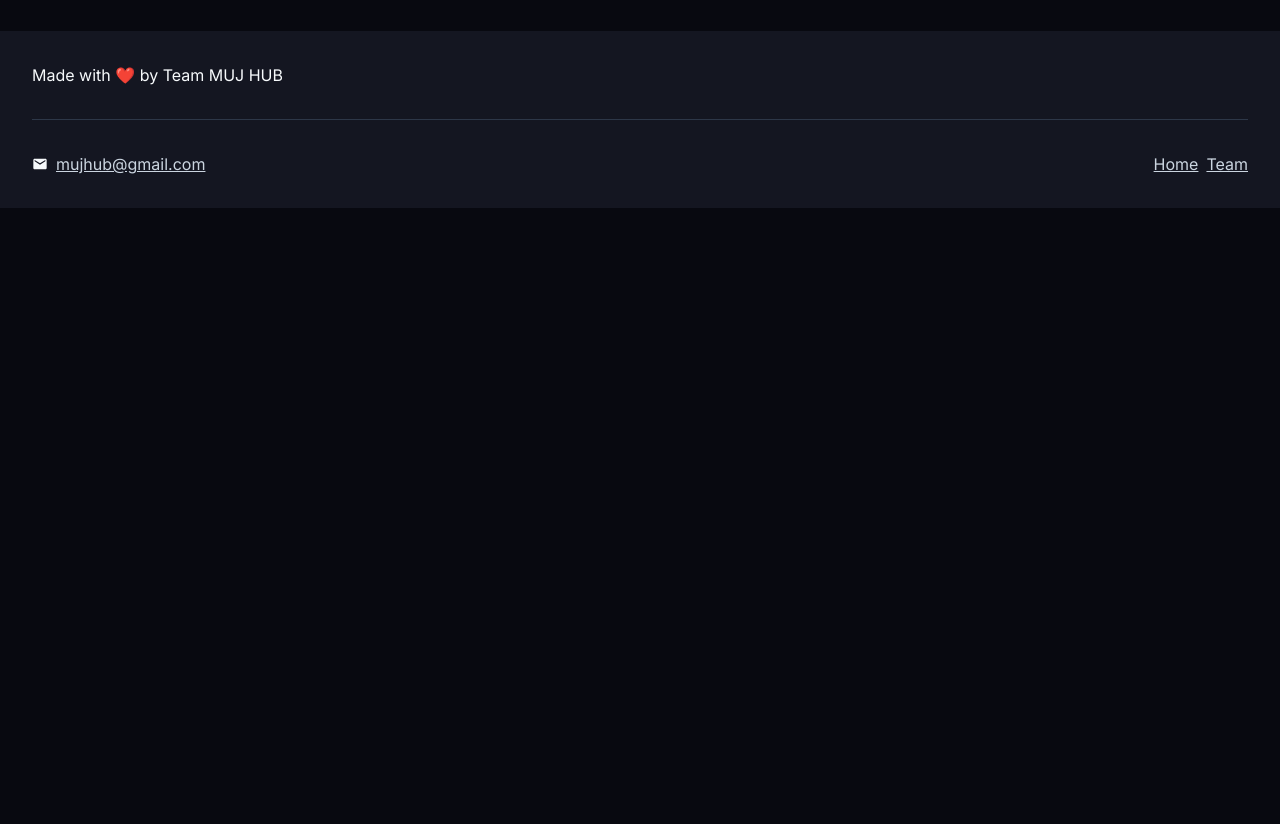
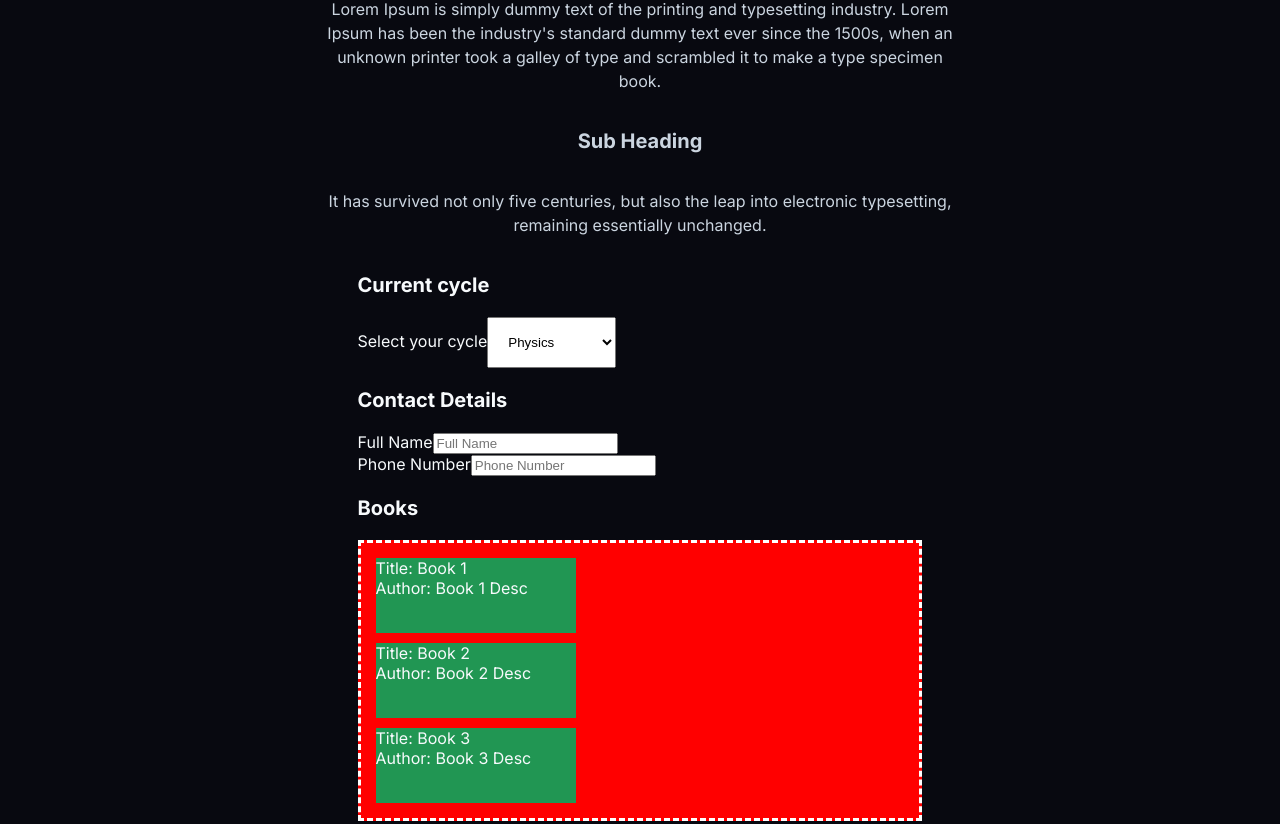
Before and after one commit to mujhub/website, a React (Create React App) app: page /books in a window 1280 px wide. Shown: the part 252-1076 px from the top of the page. Before the commit the page ends 800 px from the top, so only its background shows below. Built offline with nearby package versions, Linux system fonts and the light colour scheme; no server answers.

Commit message:
added books route, basic components, pricing logic

```diff
--- a/src/App.jsx
+++ b/src/App.jsx
@@ -9,6 +9,7 @@ import { Footer } from "./components/layout/Footer/Footer";
 // Pages
 import Home from "./pages/Home";
 import Team from "./pages/Team";
+import GetBooks from "./pages/GetBooks";
 
 import { AuthProvider } from "./contexts/Auth";
 
@@ -28,16 +29,17 @@ const App = () => {
 		<AuthProvider>
 			<ThemeProvider theme={userChoiceTheme}>
 				<GlobalStyle />
-        <div className="App">
+				<div className='App'>
 					<Router>
 						<Navbar toggleTheme={setUserChoiceTheme} />
 						<AnalyticSupplier />
 						<Switch>
-              <Route exact path="/" component={Home} />
-              <Route exact path="/team" component={Team} />
-              <Route path="/mess">
+							<Route exact path='/' component={Home} />
+							<Route exact path='/team' component={Team} />
+							<Route path='/mess'>
 								<MessRoutes />
 							</Route>
+							<Route exact path='/books' component={GetBooks} />
 							<Route component={NotFound} />
 						</Switch>
 						<Footer />
--- /dev/null
+++ b/src/components/GetBooks/BooksSelector.jsx
@@ -0,0 +1,65 @@
+import React from "react";
+
+import { H6 } from "../../styles/Shared/StyledTypes";
+
+import { COLOURS, GRAY } from "../../constants/colours/colours";
+
+const BooksSelector = ({ booksData, handleBookSelect, isPackSelected, additionalBooks, handleAdditionalBooksChange }) => {
+	return (
+		<div>
+			<H6>Books</H6>
+			<div style={{ padding: 10, borderColor: "white", borderWidth: 3, borderStyle: "dashed", backgroundColor: isPackSelected ? "red" : null }}>
+				{booksData.map(
+					(data, i) =>
+						data.isPack && (
+							<div
+								key={data.id}
+								style={{ height: 75, width: 200, backgroundColor: data.selected ? COLOURS.GREEN1 : GRAY[500], margin: 5 }}
+								onClick={() => {
+									handleBookSelect(i);
+								}}>
+								Title: {data.name}
+								<br />
+								Author: {data.description}
+								<br />
+								{!isPackSelected && `Price: ${data.price}`}
+								<br />
+							</div>
+						)
+				)}
+			</div>
+			{booksData.map(
+				(data, i) =>
+					!data.isPack && (
+						<div
+							key={data.id}
+							style={{ height: 75, width: 200, backgroundColor: data.selected ? COLOURS.GREEN1 : GRAY[500], margin: 5 }}
+							onClick={() => {
+								handleBookSelect(i);
+							}}>
+							Title: {data.name}
+							<br />
+							Author: {data.description}
+							<br />
+							Price: {data.price}
+							<br />
+						</div>
+					)
+			)}
+			<br />
+			<label>Additional Books (subject to availability)</label>
+			<br />
+			<textarea
+				rows={5}
+				cols={10}
+				name='menu'
+				placeholder='Ex: Engineering Mathematics - Rammanna'
+				value={additionalBooks}
+				onChange={handleAdditionalBooksChange}
+			/>
+			<br />
+		</div>
+	);
+};
+
+export default BooksSelector;
--- /dev/null
+++ b/src/components/GetBooks/Header.jsx
@@ -0,0 +1,19 @@
+import React from "react";
+import { Subheading } from "../../styles/components/HomeStyles";
+import { Type, H4, H6 } from "../../styles/Shared/StyledTypes";
+
+const Header = () => {
+	return (
+		<Subheading>
+			<H4>Heading</H4>
+			<Type>
+				Lorem Ipsum is simply dummy text of the printing and typesetting industry. Lorem Ipsum has been the industry's standard dummy text ever since
+				the 1500s, when an unknown printer took a galley of type and scrambled it to make a type specimen book.
+			</Type>
+			<H6>Sub Heading</H6>
+			<Type>It has survived not only five centuries, but also the leap into electronic typesetting, remaining essentially unchanged.</Type>
+		</Subheading>
+	);
+};
+
+export default Header;
--- /dev/null
+++ b/src/components/GetBooks/StationarySelector.jsx
@@ -0,0 +1,34 @@
+import React from "react";
+import { Type, H4, H6 } from "../../styles/Shared/StyledTypes";
+import { COLOURS, GRAY } from "../../constants/colours/colours";
+
+const StationarySelector = ({ stationaryData, handleStationarySelect }) => {
+	return (
+		<div>
+			<H6>Stationary</H6>
+			<label>Lorem Ipsum is simply dummy text of the printing and typesetting industry.</label>
+			<br />
+			{stationaryData.map((item, i) => (
+				<div
+					key={item.id}
+					style={{ height: 100, width: 200, backgroundColor: item.selected ? COLOURS.GREEN1 : GRAY[500], margin: 5 }}
+					onClick={(e) => {
+						handleStationarySelect(i);
+					}}>
+					{item.name}
+					<br />x {item.quantity}
+					{typeof item.price === "object" ? (
+						<>
+							<div style={{ textDecoration: "line-through", marginRight: 10 }}>Rs.{item.price[0]}</div>
+							<div>Rs.{item.price[1]}</div>
+						</>
+					) : (
+						<div>Rs.{item.price}</div>
+					)}
+				</div>
+			))}
+		</div>
+	);
+};
+
+export default StationarySelector;
--- /dev/null
+++ b/src/pages/GetBooks.jsx
@@ -0,0 +1,262 @@
+import React, { useState, useEffect } from "react";
+
+import { Container as Flex } from "../styles/Shared/Container";
+import { Type, H4, H6 } from "../styles/Shared/StyledTypes";
+import { Subheading, FormStyles } from "../styles/components/HomeStyles";
+import { Button } from "../styles/Shared/Button";
+
+import BooksSelector from "../components/GetBooks/BooksSelector";
+import Header from "../components/GetBooks/Header";
+import StationarySelector from "../components/GetBooks/StationarySelector";
+
+const dummy_physicsData = [
+	{
+		id: "book1",
+		imageSource: "",
+		name: "Book 1",
+		description: "Book 1 Desc",
+		price: 45,
+		selected: true,
+		isPack: true,
+	},
+	{
+		id: "book2",
+		imageSource: "",
+		name: "Book 2",
+		description: "Book 2 Desc",
+		price: 55,
+		selected: true,
+		isPack: true,
+	},
+	{
+		id: "book3",
+		imageSource: "",
+		name: "Book 3",
+		description: "Book 3 Desc",
+		price: 120,
+		selected: true,
+		isPack: true,
+	},
+	{
+		id: "book4",
+		imageSource: "",
+		name: "Book 4",
+		description: "Book 4 Desc",
+		price: 145,
+		selected: false,
+		isPack: false,
+	},
+];
+
+const dummy_chemData = [
+	{
+		id: "book5",
+		imageSource: "",
+		name: "Book 5",
+		description: "Book 5 Desc",
+		price: 55,
+		selected: true,
+		isPack: true,
+	},
+	{
+		id: "book6",
+		imageSource: "",
+		name: "Book 6",
+		description: "Book 6 Desc",
+		price: 45,
+		selected: true,
+		isPack: true,
+	},
+	{
+		id: "book7",
+		imageSource: "",
+		name: "Book 7",
+		description: "Book 7 Desc",
+		price: 20,
+		selected: true,
+		isPack: true,
+	},
+	{
+		id: "book8",
+		imageSource: "",
+		name: "Book 8",
+		description: "Book 8 Desc",
+		price: 45,
+		selected: false,
+		isPack: false,
+	},
+	{
+		id: "book9",
+		imageSource: "",
+		name: "Book 9",
+		description: "Book 9 Desc",
+		price: 20,
+		selected: false,
+		isPack: false,
+	},
+];
+
+const dummy_stationaryData = [
+	{
+		id: "drafter",
+		name: "Omega Mini Drafter",
+		imageSource: "",
+		quantity: 1,
+		price: [540, 390],
+		selected: false,
+	},
+	{
+		id: "sheet_holder",
+		name: "Sheet Holder",
+		imageSource: "",
+		quantity: 1,
+		price: [120, 90],
+		selected: false,
+	},
+	{
+		id: "drawing_sheets",
+		name: "Drawing Sheets",
+		imageSource: "",
+		quantity: 7,
+		price: [42, 35],
+		selected: false,
+	},
+	{
+		id: "apsara_pencils",
+		name: "Apsara Drawing Pencils (H, 2H, 3H)",
+		imageSource: "",
+		quantity: 6,
+		price: [36, 30],
+		selected: false,
+	},
+	{
+		id: "engineering_compass",
+		name: "Engineering Compass",
+		imageSource: "",
+		quantity: 1,
+		price: 25,
+		selected: false,
+	},
+];
+
+const GetBooks = () => {
+	const [currentCycle, setCurrentCycle] = useState("p");
+	const [isPackSelected, setIsPackSelected] = useState(true);
+	const [booksPrice, setBooksPrice] = useState(0);
+	const [stationaryPrice, setStationaryPrice] = useState(0);
+
+	const [name, setName] = useState("");
+	const [phone, setPhone] = useState("");
+	const [booksData, setBooksData] = useState(dummy_physicsData);
+	const [additionalBooks, setAdditionalBooks] = useState("");
+	const [stationaryData, setStationaryData] = useState(dummy_stationaryData);
+
+	const handleCycleChange = (e) => {
+		setCurrentCycle(e.target.value);
+	};
+
+	const handleNameChange = (e) => {
+		setName(e.target.value);
+	};
+
+	const handlePhoneChange = (e) => {
+		setPhone(e.target.value);
+	};
+
+	const handleBookSelect = (i) => {
+		let data = booksData;
+		data[i].selected = !data[i].selected;
+		setBooksData([...data]);
+	};
+
+	const handleAdditionalBooksChange = (e) => {
+		setAdditionalBooks(e.target.value);
+	};
+	const handleStationarySelect = (i) => {
+		let data = stationaryData;
+		data[i].selected = !data[i].selected;
+		setStationaryData([...data]);
+	};
+
+	useEffect(() => {
+		setBooksData(currentCycle === "p" ? dummy_physicsData : dummy_chemData);
+	}, [currentCycle]);
+
+	useEffect(() => {
+		let areSelectedInPack = true;
+		booksData.forEach((book) => {
+			if (book.isPack) {
+				if (!book.selected) {
+					areSelectedInPack = false;
+				}
+			}
+		});
+		setIsPackSelected(areSelectedInPack);
+
+		let price = 0;
+		booksData.forEach((book) => {
+			if (book.selected)
+				if (areSelectedInPack) {
+					price = 2000;
+					if (!book.isPack) price += book.price;
+				} else price += book.price;
+		});
+		setBooksPrice(price);
+	}, [booksData]);
+
+	useEffect(() => {
+		let price = 0;
+		stationaryData.forEach((item) => {
+			if (item.selected)
+				if (typeof item.price === "object") price += item.price[1];
+				else price += item.price;
+		});
+		setStationaryPrice(price);
+	}, [stationaryData]);
+
+	return (
+		<div>
+			<Flex center column m='5rem 0 4rem 0'>
+				<Header />
+				<FormStyles>
+					<H6>Current cycle</H6>
+					<label>Select your cycle</label>
+					<select id='cycle' onChange={handleCycleChange}>
+						<optgroup label='First Year'>
+							<option value='p'>Physics</option>
+							<option value='c'>Chemistry</option>
+						</optgroup>
+					</select>
+					<H6>Contact Details</H6>
+					<label>Full Name</label>
+					<input placeholder='Full Name' name='name' onChange={handleNameChange} value={name} />
+					<br />
+					<label>Phone Number</label>
+					<input placeholder='Phone Number' name='phone' onChange={handlePhoneChange} value={phone} />
+					<br />
+					<BooksSelector
+						booksData={booksData}
+						handleBookSelect={handleBookSelect}
+						isPackSelected={isPackSelected}
+						additionalBooks={additionalBooks}
+						handleAdditionalBooksChange={handleAdditionalBooksChange}
+					/>
+					{isPackSelected ? (
+						<div>
+							<div style={{ textDecoration: "line-through", marginRight: 10 }}>Total Price: {booksPrice}</div>Effective Price: {booksPrice - 1000}{" "}
+						</div>
+					) : (
+						`Total Price: ${booksPrice}`
+					)}
+					{additionalBooks ? "*Excluding the prices of additional books" : null}
+					<StationarySelector stationaryData={stationaryData} handleStationarySelect={handleStationarySelect} />
+					{`Total Price: ${stationaryPrice}`}
+					<br />
+					{`Grand Total: ${stationaryPrice + booksPrice}`}
+				</FormStyles>
+			</Flex>
+		</div>
+	);
+};
+
+export default GetBooks;
```
Lines whose indentation alone changed are shown as unchanged.
